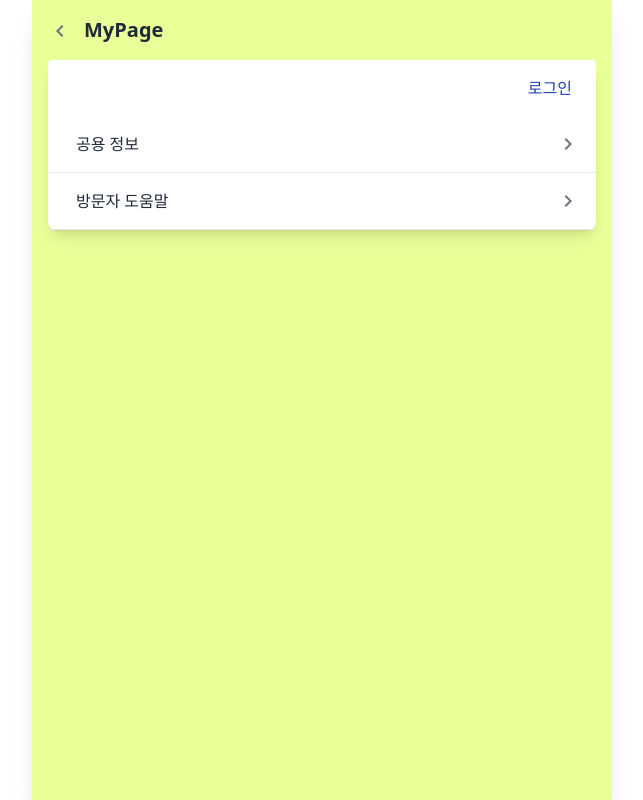
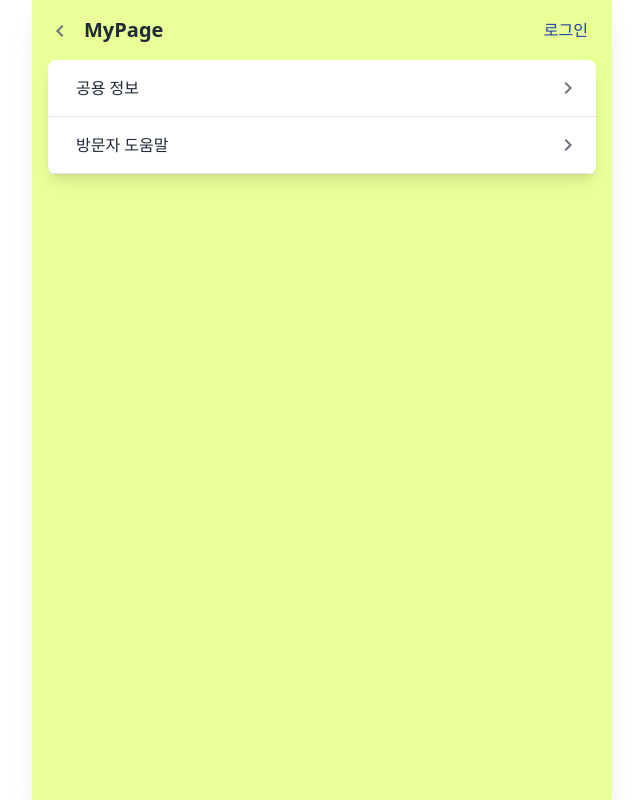
Before and after one commit to lchyeong/bbansrun-fe, a React (Vite) app: page /mypage in a window 1280 px wide. Shown: the whole page, without its empty margins (318-961 px from the left). Built offline with nearby package versions, Linux system fonts and the light colour scheme.

Commit message:
feat: 로그아웃시 리프래시 토큰 삭제

```diff
--- a/src/api/authApi.ts
+++ b/src/api/authApi.ts
@@ -36,7 +36,6 @@ export const login = async (credentials: Credentials) => {
 export const logout = () => {
   // 1. localStorage에 저장된 JWT 토큰 삭제
   localStorage.removeItem('jwtToken');
-  localStorage.removeItem('refreshToken');
 
   // 2. 서버에 요청을 보내 리프레시 토큰 쿠키 만료 (선택적)
   apiClient
--- a/src/pages/mypage/MyPage.tsx
+++ b/src/pages/mypage/MyPage.tsx
@@ -2,6 +2,7 @@ import { ChevronLeft, ChevronRight } from '@mui/icons-material';
 
 import { Link } from 'react-router-dom';
 import React from 'react';
+import { logout } from '../../api/authApi'; // 로그아웃 함수 가져오기
 import { useAuthStore } from '../../store/useAuthStore'; // 로그인 상태를 가져오는 Zustand 스토어
 
 interface ListItemProps {
@@ -24,28 +25,39 @@ const ListItem: React.FC<ListItemProps> = ({ to, text }) => {
 const MyPage: React.FC = () => {
   const { userUuid } = useAuthStore(); // Zustand 스토어에서 uuid 가져오기 (로그인 여부 확인)
 
+  const handleLogout = async () => {
+    try {
+      await logout(); // 로그아웃 요청
+      console.log('로그아웃 성공');
+    } catch (error) {
+      console.error('로그아웃 실패:', error);
+    }
+  };
+
   return (
     <div className="min-h-screen p-4">
-      <div className="flex items-center mb-4">
+      <div className="flex items-center justify-between mb-4">
+        <div className="flex items-center">
           <Link to="/" className="text-gray-500 mr-3">
             <ChevronLeft />
           </Link>
           <h1 className="text-xl font-bold text-gray-800">MyPage</h1>
         </div>
 
-      <div className="bg-white rounded-lg shadow-lg">
-        <ul>
-          {/* 로그인하지 않았을 때만 '로그인 하기' 항목 표시 */}
-          {!userUuid && (
-            <div className="bg-white p-4 rounded flex justify-between items-center">
-              <span></span>
-              {/* '로그인 하기' 링크를 오른쪽으로 배치 */}
+        {/* 로그인 여부에 따른 버튼 표시 */}
+        {userUuid ? (
+          <button onClick={handleLogout} className="mr-2 text-blue-800">
+            로그아웃
+          </button>
+        ) : (
           <Link to="/login" className="mr-2 text-blue-800">
             로그인
           </Link>
+        )}
       </div>
-          )}
-          {/* 로그인 상태에 따라 다른 항목 렌더링 */}
+
+      <div className="bg-white rounded-lg shadow-lg">
+        <ul>
           {userUuid ? (
             <>
               <ListItem to="/account" text="계정 관리" />
```
Lines whose indentation alone changed are shown as unchanged.
